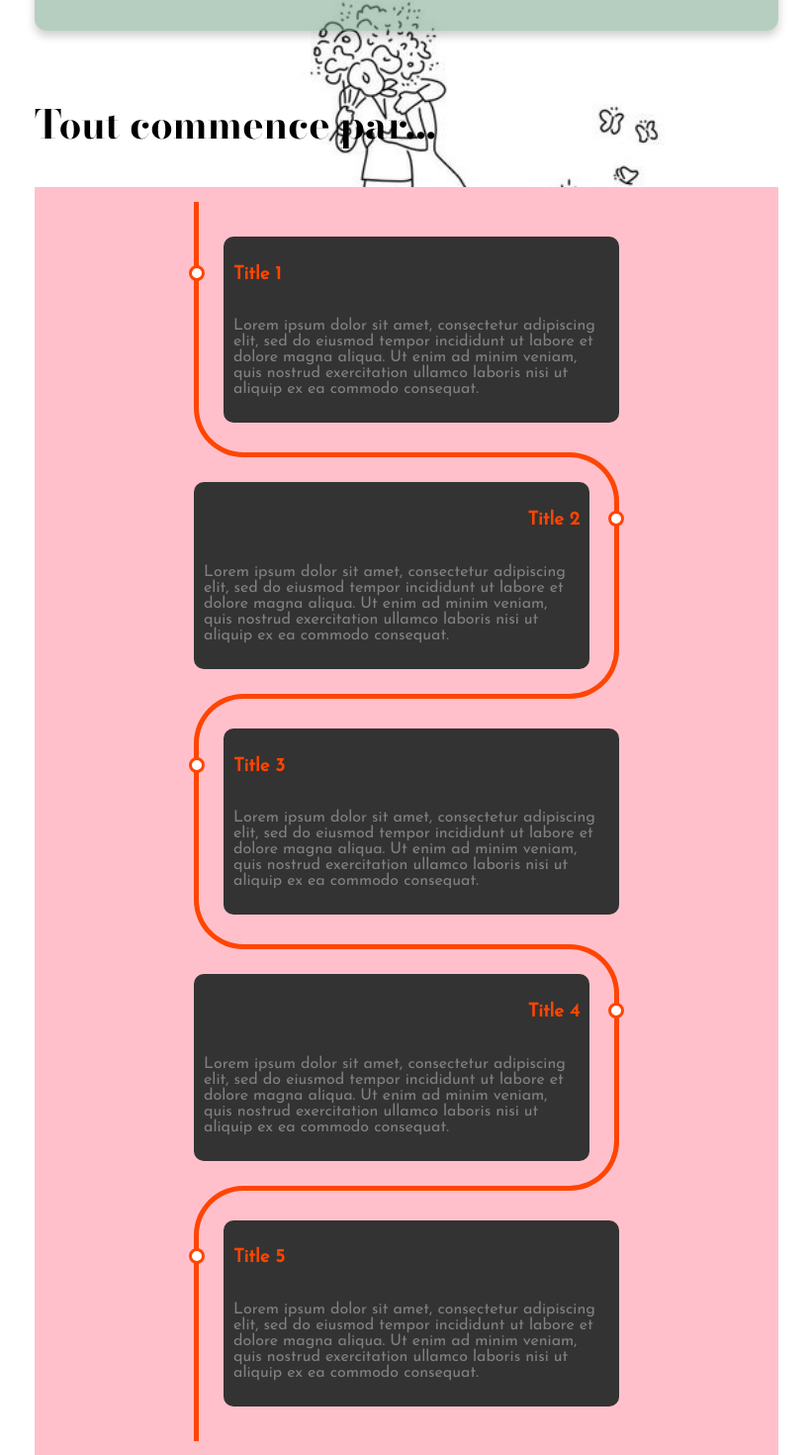
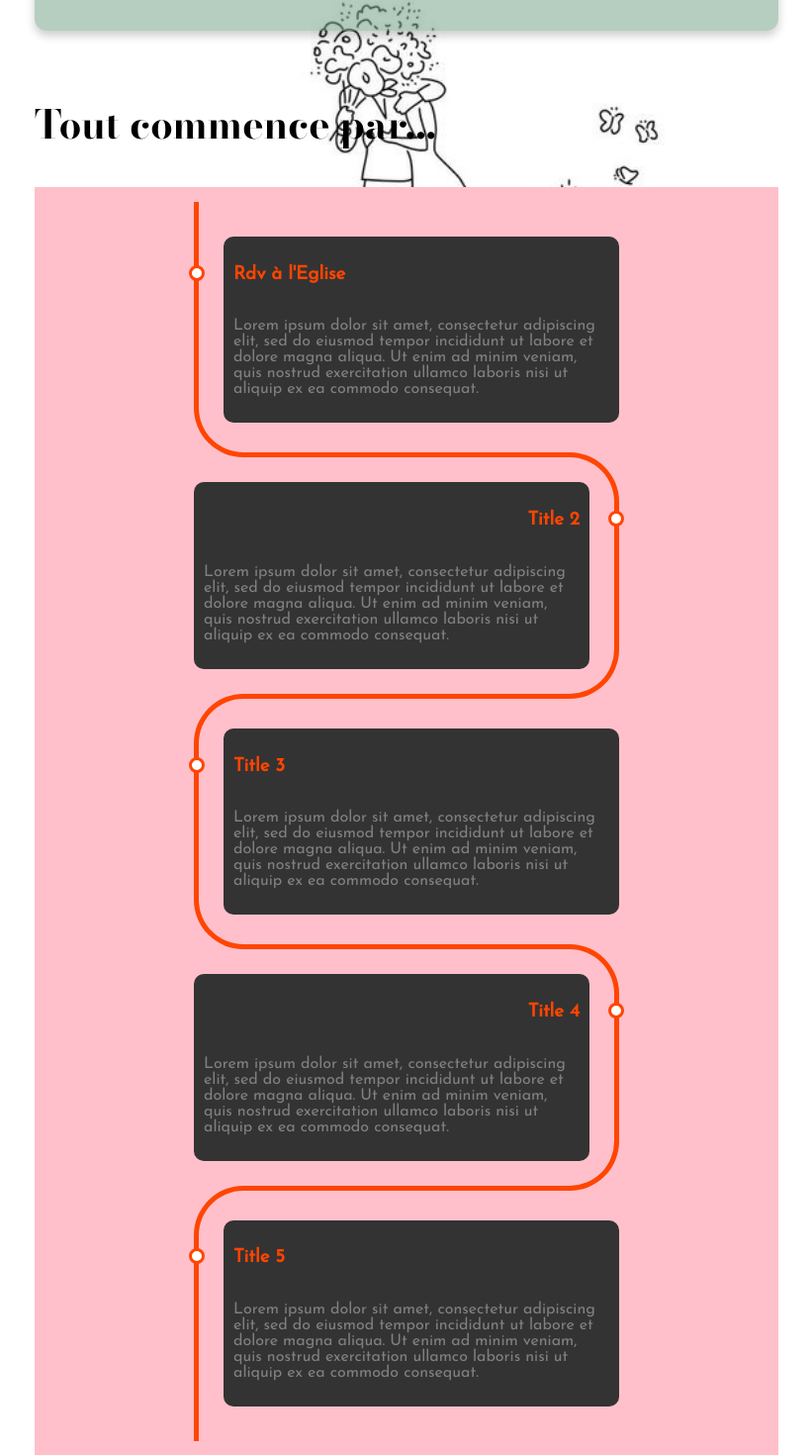
Before and after one commit to tatiana-sthl/wedding, a Next.js app: page / in a window 1280 px wide. Shown: the part 645-2115 px from the top of the page at 99% size, without its empty margins (229-1050 px from the left). Built offline with nearby package versions, Linux system fonts and the light colour scheme.

Commit message:
continue to find the bug about the scroll

```diff
--- /dev/null
+++ b/src/app/components/timeline.js
@@ -0,0 +1,64 @@
+import React, { useEffect } from 'react';
+import styles from '../page.module.css';
+
+
+const Timeline = () => {
+    useEffect(() => {
+        const cards = document.querySelectorAll('.card');
+
+        const handleScroll = () => {
+          cards.forEach((card, index) => {
+            const rect = card.getBoundingClientRect();
+            if (rect.top < window.innerHeight * 0.75) {
+              card.classList.add('visible');
+            }
+          });
+        };
+
+        window.addEventListener('scroll', handleScroll);
+        handleScroll();
+
+        return () => {
+          window.removeEventListener('scroll', handleScroll);
+        };
+      }, []);
+
+  return (
+    <div className={styles.timeline}>
+    <div className={styles.outer}>
+      <div className={styles.card}>
+        <div className={styles.info}>
+          <h3 className={styles.title}>Rdv à l'Eglise</h3>
+          <p>Lorem ipsum dolor sit amet, consectetur adipiscing elit, sed do eiusmod tempor incididunt ut labore et dolore magna aliqua. Ut enim ad minim veniam, quis nostrud exercitation ullamco laboris nisi ut aliquip ex ea commodo consequat. </p>
+        </div>
+      </div>
+      <div className={styles.card}>
+        <div className={styles.info}>
+          <h3 className={styles.title}>Title 2</h3>
+          <p>Lorem ipsum dolor sit amet, consectetur adipiscing elit, sed do eiusmod tempor incididunt ut labore et dolore magna aliqua. Ut enim ad minim veniam, quis nostrud exercitation ullamco laboris nisi ut aliquip ex ea commodo consequat. </p>
+        </div>
+      </div>
+      <div className={styles.card}>
+        <div className={styles.info}>
+          <h3 className={styles.title}>Title 3</h3>
+          <p>Lorem ipsum dolor sit amet, consectetur adipiscing elit, sed do eiusmod tempor incididunt ut labore et dolore magna aliqua. Ut enim ad minim veniam, quis nostrud exercitation ullamco laboris nisi ut aliquip ex ea commodo consequat. </p>
+        </div>
+      </div>
+      <div className={styles.card}>
+        <div className={styles.info}>
+          <h3 className={styles.title}>Title 4</h3>
+          <p>Lorem ipsum dolor sit amet, consectetur adipiscing elit, sed do eiusmod tempor incididunt ut labore et dolore magna aliqua. Ut enim ad minim veniam, quis nostrud exercitation ullamco laboris nisi ut aliquip ex ea commodo consequat. </p>
+        </div>
+      </div>
+      <div className={styles.card}>
+        <div className={styles.info}>
+          <h3 className={styles.title}>Title 5</h3>
+          <p>Lorem ipsum dolor sit amet, consectetur adipiscing elit, sed do eiusmod tempor incididunt ut labore et dolore magna aliqua. Ut enim ad minim veniam, quis nostrud exercitation ullamco laboris nisi ut aliquip ex ea commodo consequat. </p>
+        </div>
+      </div>
+    </div>
+  </div>
+  );
+};
+
+export default Timeline;
--- a/src/app/page.js
+++ b/src/app/page.js
@@ -1,11 +1,10 @@
 'use client';
+import Timeline  from './components/timeline';
 
 import styles from './page.module.css';
-import { useEffect } from 'react';
-import './countdown.js';
+import './components/countdown.js';
 
 export default function Home() {
-
 
   return (
     <main className={styles.main}>
@@ -28,40 +27,7 @@ export default function Home() {
       </div>
       <div className={styles.presentation}>
         <h2 className={styles.h2}>Tout commence par...</h2>
-        <div className={styles.timeline}>
-          <div className={styles.outer}>
-            <div className={styles.card}>
-              <div className={styles.info}>
-                <h3 className={styles.title}>Title 1</h3>
-                <p>Lorem ipsum dolor sit amet, consectetur adipiscing elit, sed do eiusmod tempor incididunt ut labore et dolore magna aliqua. Ut enim ad minim veniam, quis nostrud exercitation ullamco laboris nisi ut aliquip ex ea commodo consequat. </p>
-              </div>
-            </div>
-            <div className={styles.card}>
-              <div className={styles.info}>
-                <h3 className={styles.title}>Title 2</h3>
-                <p>Lorem ipsum dolor sit amet, consectetur adipiscing elit, sed do eiusmod tempor incididunt ut labore et dolore magna aliqua. Ut enim ad minim veniam, quis nostrud exercitation ullamco laboris nisi ut aliquip ex ea commodo consequat. </p>
-              </div>
-            </div>
-            <div className={styles.card}>
-              <div className={styles.info}>
-                <h3 className={styles.title}>Title 3</h3>
-                <p>Lorem ipsum dolor sit amet, consectetur adipiscing elit, sed do eiusmod tempor incididunt ut labore et dolore magna aliqua. Ut enim ad minim veniam, quis nostrud exercitation ullamco laboris nisi ut aliquip ex ea commodo consequat. </p>
-              </div>
-            </div>
-            <div className={styles.card}>
-              <div className={styles.info}>
-                <h3 className={styles.title}>Title 4</h3>
-                <p>Lorem ipsum dolor sit amet, consectetur adipiscing elit, sed do eiusmod tempor incididunt ut labore et dolore magna aliqua. Ut enim ad minim veniam, quis nostrud exercitation ullamco laboris nisi ut aliquip ex ea commodo consequat. </p>
-              </div>
-            </div>
-            <div className={styles.card}>
-              <div className={styles.info}>
-                <h3 className={styles.title}>Title 5</h3>
-                <p>Lorem ipsum dolor sit amet, consectetur adipiscing elit, sed do eiusmod tempor incididunt ut labore et dolore magna aliqua. Ut enim ad minim veniam, quis nostrud exercitation ullamco laboris nisi ut aliquip ex ea commodo consequat. </p>
-              </div>
-            </div>
-          </div>
-        </div>
+        <Timeline />
       </div>
     </main>
   )
```
Also changed, not shown: src/app/components/countdown.js (added).
